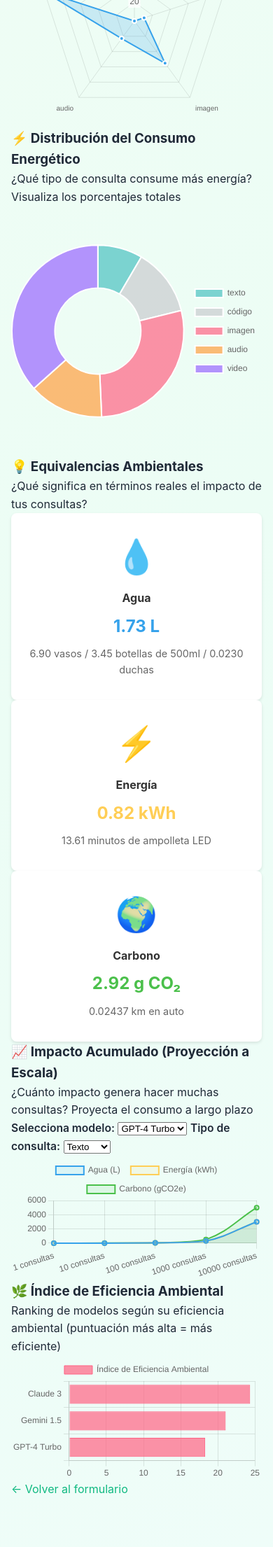
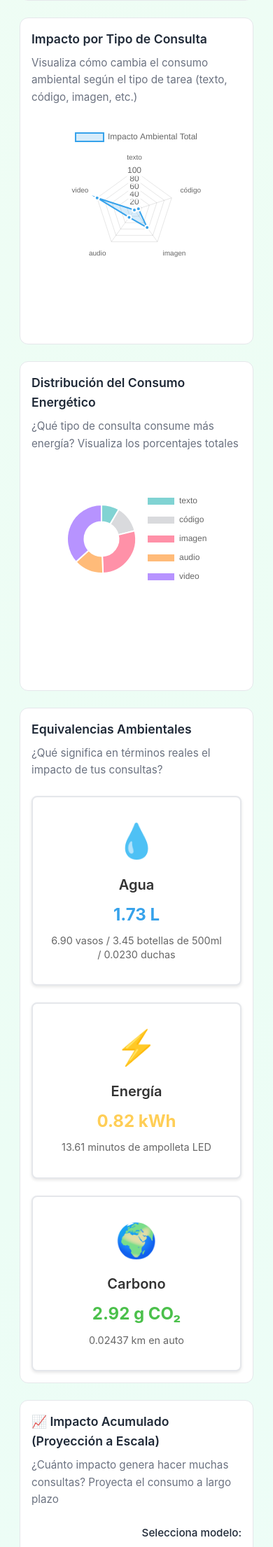
Before and after one commit to martinaemunoz/ecoai-latinasincloud, a Flask app: page /comparativo in a window 390 px wide. Shown: the part 910-3120 px from the top of the page at 70% size. Run offline with Flask 3, Linux system fonts and the light colour scheme.

Commit message:
Optimizar tamaño de gráficos - Agregar CSS charts.css con estilos responsive, ajustar altura de canvas en templates y agregar maintainAspectRatio: false en Chart.js

```diff
--- /dev/null
+++ b/static/css/charts.css
@@ -0,0 +1,301 @@
+/* ============================================
+   ESTILOS PARA PÁGINA DE GRÁFICOS
+   ============================================ */
+
+.charts-container {
+    max-width: 1200px;
+    margin: 0 auto;
+    padding: 2rem;
+}
+
+.charts-container h2 {
+    font-size: 2rem;
+    font-weight: 700;
+    color: var(--text-dark);
+    margin-bottom: 0.5rem;
+    text-align: center;
+}
+
+.charts-container > .subtitle {
+    text-align: center;
+    color: var(--text-light);
+    margin-bottom: 3rem;
+    font-size: 1.1rem;
+}
+
+/* ============================================
+   SECCIONES DE GRÁFICOS
+   ============================================ */
+
+.chart-section {
+    background: var(--bg-white);
+    border-radius: var(--radius-lg);
+    padding: 2rem;
+    margin-bottom: 2.5rem;
+    border: 1px solid var(--border-color);
+    transition: var(--transition);
+}
+
+.chart-section:hover {
+    border-color: var(--primary-color);
+    box-shadow: var(--shadow-md);
+}
+
+.chart-section h3 {
+    font-size: 1.5rem;
+    font-weight: 600;
+    color: var(--text-dark);
+    margin-bottom: 0.5rem;
+}
+
+.chart-description {
+    color: var(--text-light);
+    margin-bottom: 1.5rem;
+    font-size: 0.95rem;
+}
+
+/* ============================================
+   CONTROLES DE GRÁFICOS
+   ============================================ */
+
+.chart-controls {
+    display: flex;
+    gap: 2rem;
+    margin-bottom: 2rem;
+    flex-wrap: wrap;
+    align-items: flex-end;
+}
+
+.chart-controls label {
+    display: flex;
+    flex-direction: column;
+    gap: 0.5rem;
+    font-weight: 500;
+    color: var(--text-dark);
+    font-size: 0.95rem;
+}
+
+.chart-controls select {
+    padding: 0.75rem 1rem;
+    border: 1px solid var(--border-color);
+    border-radius: var(--radius-md);
+    background: var(--bg-white);
+    color: var(--text-dark);
+    font-size: 0.95rem;
+    cursor: pointer;
+    transition: var(--transition);
+    min-width: 200px;
+}
+
+.chart-controls select:focus {
+    outline: none;
+    border-color: var(--primary-color);
+    box-shadow: 0 0 0 3px rgba(16, 185, 129, 0.1);
+}
+
+/* ============================================
+   CANVAS DE GRÁFICOS
+   ============================================ */
+
+canvas {
+    max-height: 350px;
+    margin: 0 auto;
+    display: block;
+}
+
+#modelComparisonChart {
+    max-height: 300px;
+}
+
+#queryTypeChart {
+    max-height: 300px;
+}
+
+#energyDistributionChart {
+    max-height: 300px;
+}
+
+#cumulativeImpactChart {
+    max-height: 350px;
+}
+
+#efficiencyIndexChart {
+    max-height: 300px;
+}
+
+/* ============================================
+   SECCIÓN DE EQUIVALENCIAS
+   ============================================ */
+
+.equivalences {
+    grid-column: 1 / -1;
+}
+
+.equivalence-cards {
+    display: grid;
+    grid-template-columns: repeat(auto-fit, minmax(280px, 1fr));
+    gap: 2rem;
+    margin-top: 1.5rem;
+}
+
+.equivalence-card {
+    background: var(--bg-white);
+    border: 2px solid var(--border-color);
+    border-radius: var(--radius-lg);
+    padding: 2rem;
+    text-align: center;
+    transition: var(--transition);
+    box-shadow: var(--shadow-sm);
+}
+
+.equivalence-card:hover {
+    border-color: var(--primary-color);
+    box-shadow: var(--shadow-md);
+    transform: translateY(-4px);
+}
+
+.equivalence-card .card-icon {
+    font-size: 3rem;
+    margin-bottom: 1rem;
+    display: block;
+}
+
+.equivalence-card h4 {
+    font-size: 1.25rem;
+    font-weight: 600;
+    color: var(--text-dark);
+    margin: 0.5rem 0;
+}
+
+.equivalence-card .value {
+    font-size: 1.75rem;
+    font-weight: 700;
+    margin: 1rem 0 0.5rem;
+    color: var(--primary-color);
+}
+
+.equivalence-card .equivalence {
+    font-size: 0.9rem;
+    color: var(--text-light);
+    margin: 0;
+    line-height: 1.4;
+}
+
+/* ============================================
+   PIE CHART ESPECÍFICO
+   ============================================ */
+
+#energyDistributionChart {
+    max-width: 350px;
+    max-height: 350px;
+    margin: 0 auto;
+}
+
+/* ============================================
+   FOOTER
+   ============================================ */
+
+.charts-footer {
+    text-align: center;
+    padding: 2rem;
+    margin-top: 3rem;
+}
+
+.btn-back {
+    display: inline-block;
+    padding: 0.75rem 1.5rem;
+    background-color: var(--primary-color);
+    color: white;
+    border-radius: var(--radius-md);
+    text-decoration: none;
+    font-weight: 500;
+    transition: var(--transition);
+}
+
+.btn-back:hover {
+    background-color: var(--primary-dark);
+    transform: translateX(-4px);
+}
+
+/* ============================================
+   RESPONSIVE
+   ============================================ */
+
+@media (max-width: 768px) {
+    .charts-container {
+        padding: 1rem;
+    }
+
+    .chart-section {
+        padding: 1.5rem;
+        margin-bottom: 2rem;
+    }
+
+    .chart-section h3 {
+        font-size: 1.25rem;
+    }
+
+    .chart-controls {
+        flex-direction: column;
+        gap: 1rem;
+    }
+
+    .chart-controls select {
+        width: 100%;
+        min-width: unset;
+    }
+
+    canvas {
+        max-height: 250px;
+    }
+
+    #modelComparisonChart,
+    #queryTypeChart,
+    #energyDistributionChart,
+    #efficiencyIndexChart {
+        max-height: 250px;
+    }
+
+    #cumulativeImpactChart {
+        max-height: 280px;
+    }
+
+    .equivalence-cards {
+        grid-template-columns: 1fr;
+        gap: 1.5rem;
+    }
+
+    .charts-container h2 {
+        font-size: 1.5rem;
+    }
+}
+
+@media (max-width: 480px) {
+    .charts-container {
+        padding: 0.75rem;
+    }
+
+    .chart-section {
+        padding: 1rem;
+        margin-bottom: 1.5rem;
+    }
+
+    .chart-section h3 {
+        font-size: 1.1rem;
+    }
+
+    canvas {
+        max-height: 200px;
+    }
+
+    #modelComparisonChart,
+    #queryTypeChart,
+    #energyDistributionChart,
+    #efficiencyIndexChart {
+        max-height: 200px;
+    }
+
+    #cumulativeImpactChart {
+        max-height: 220px;
+    }
+}
--- a/static/css/style.css
+++ b/static/css/style.css
@@ -13,6 +13,7 @@ CARGA MODULAR DE ESTILOS
 @import url('buttons.css');
 @import url('info-section.css');
 @import url('results.css');
+@import url('charts.css');
 @import url('modal.css');
 @import url('footer.css');
 
--- a/static/js/charts.js
+++ b/static/js/charts.js
@@ -112,6 +112,7 @@ function initModelComparisonChart(chartData) {
         },
         options: {
             responsive: true,
+            maintainAspectRatio: false,
             plugins: {
                 legend: {
                     position: 'top',
@@ -200,6 +201,7 @@ function initQueryTypeChart(chartData) {
         },
         options: {
             responsive: true,
+            maintainAspectRatio: false,
             plugins: {
                 legend: {
                     position: 'top',
@@ -278,6 +280,7 @@ function initEnergyDistributionChart(chartData) {
         },
         options: {
             responsive: true,
+            maintainAspectRatio: false,
             plugins: {
                 legend: {
                     position: 'right',
@@ -467,6 +470,7 @@ function initCumulativeImpactChart(chartData) {
         },
         options: {
             responsive: true,
+            maintainAspectRatio: false,
             plugins: {
                 legend: {
                     position: 'top',
@@ -575,6 +579,7 @@ function initEfficiencyIndexChart(chartData) {
         options: {
             indexAxis: 'y',
             responsive: true,
+            maintainAspectRatio: false,
             plugins: {
                 legend: {
                     position: 'top',
--- a/templates/results_charts.html
+++ b/templates/results_charts.html
@@ -27,9 +27,11 @@
          y pasarlos como variables de contexto desde app.py
     ================================================== -->
     <div class="chart-section">
-        <h3>📊 Impacto Ambiental por Modelo</h3>
+        <h3>Impacto Ambiental por Modelo</h3>
         <p class="chart-description">Comparación de agua, energía y CO₂ consumidos en promedio por cada modelo de IA</p>
-        <canvas id="modelComparisonChart"></canvas>
+        <div style="height: 300px; position: relative;">
+            <canvas id="modelComparisonChart"></canvas>
+        </div>
     </div>
 
     <!-- ===============================================
@@ -52,9 +54,11 @@
          - Normalizar valores para comparabilidad en radar (0-100 scale)
     ================================================== -->
     <div class="chart-section">
-        <h3>🎯 Impacto por Tipo de Consulta</h3>
+        <h3>Impacto por Tipo de Consulta</h3>
         <p class="chart-description">Visualiza cómo cambia el consumo ambiental según el tipo de tarea (texto, código, imagen, etc.)</p>
-        <canvas id="queryTypeChart"></canvas>
+        <div style="height: 300px; position: relative;">
+            <canvas id="queryTypeChart"></canvas>
+        </div>
     </div>
 
     <!-- ===============================================
@@ -82,9 +86,11 @@
          - Calcular porcentaje de cada tipo respecto al total
     ================================================== -->
     <div class="chart-section">
-        <h3>⚡ Distribución del Consumo Energético</h3>
+        <h3>Distribución del Consumo Energético</h3>
         <p class="chart-description">¿Qué tipo de consulta consume más energía? Visualiza los porcentajes totales</p>
-        <canvas id="energyDistributionChart"></canvas>
+        <div style="height: 300px; position: relative; max-width: 400px; margin: 0 auto;">
+            <canvas id="energyDistributionChart"></canvas>
+        </div>
     </div>
 
     <!-- ===============================================
@@ -113,7 +119,7 @@
          - Hacer que sea dinámico basado en formulario
     ================================================== -->
     <div class="chart-section equivalences">
-        <h3>💡 Equivalencias Ambientales</h3>
+        <h3>Equivalencias Ambientales</h3>
         <p class="chart-description">¿Qué significa en términos reales el impacto de tus consultas?</p>
         <div class="equivalence-cards" id="equivalenceCards">
             <!-- Aquí van las cards generadas dinámicamente por JavaScript -->
@@ -164,7 +170,9 @@
                 <option value="video">Video</option>
             </select>
         </div>
-        <canvas id="cumulativeImpactChart"></canvas>
+        <div style="height: 350px; position: relative;">
+            <canvas id="cumulativeImpactChart"></canvas>
+        </div>
     </div>
 
     <!-- ===============================================
@@ -193,9 +201,11 @@
          - Ordenar de mayor a menor eficiencia
     ================================================== -->
     <div class="chart-section">
-        <h3>🌿 Índice de Eficiencia Ambiental</h3>
+        <h3>Índice de Eficiencia Ambiental</h3>
         <p class="chart-description">Ranking de modelos según su eficiencia ambiental (puntuación más alta = más eficiente)</p>
-        <canvas id="efficiencyIndexChart"></canvas>
+        <div style="height: 300px; position: relative;">
+            <canvas id="efficiencyIndexChart"></canvas>
+        </div>
     </div>
 
     <div class="charts-footer">
```
